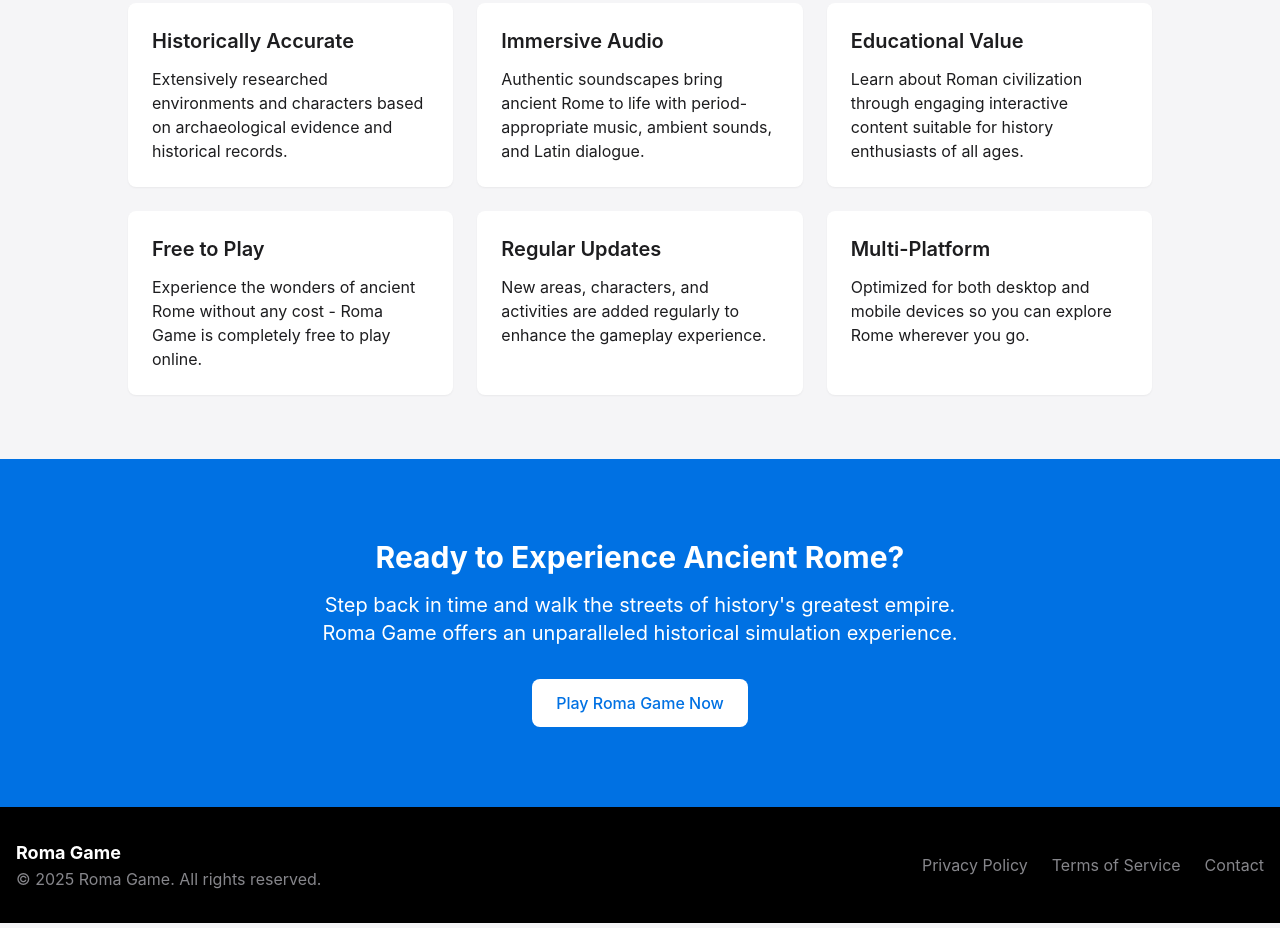
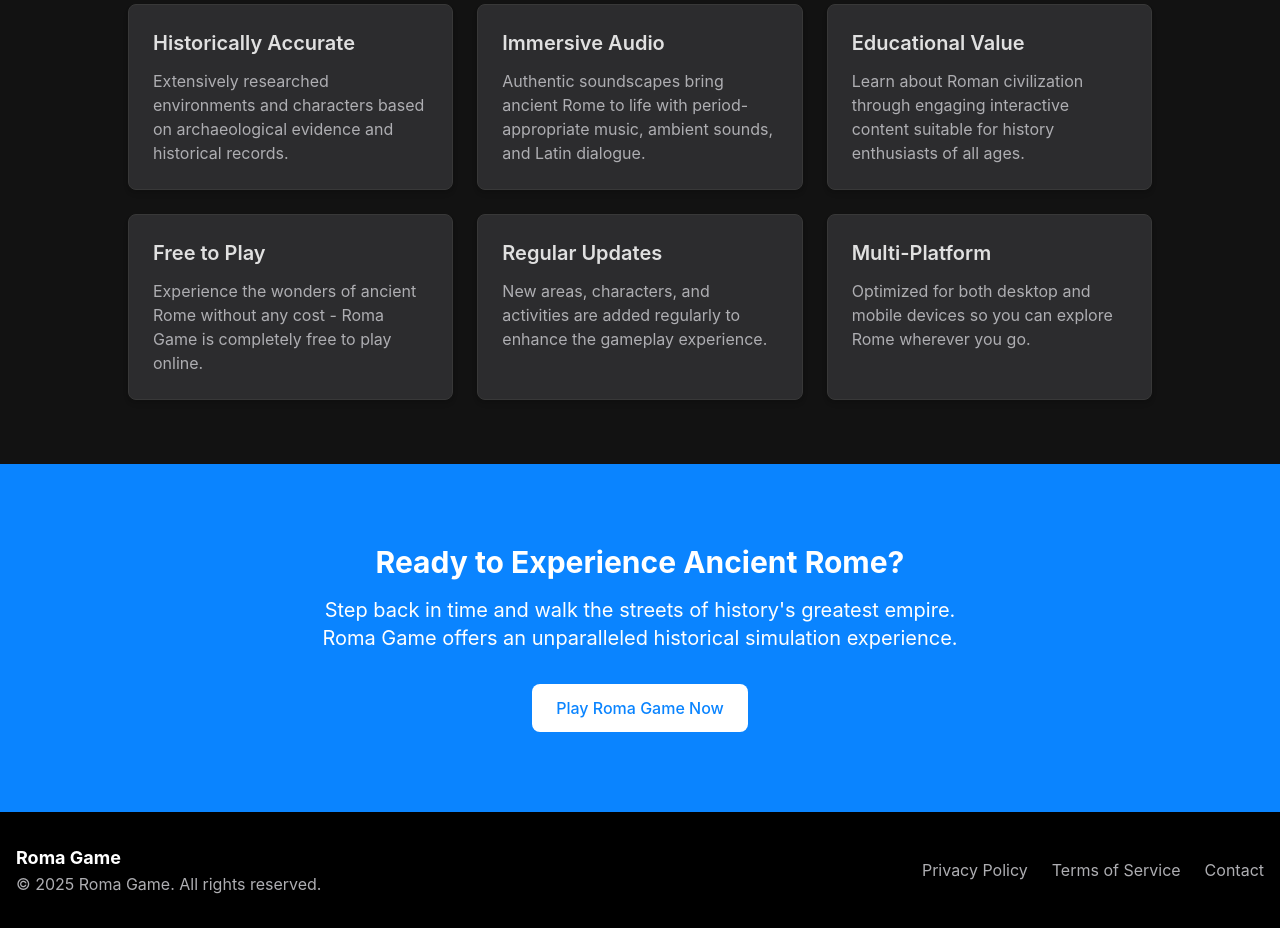
Before and after one commit to askkai/romagame, a plain HTML site: page index.html in a window 1280 px wide. Shown: the part 2301-3229 px from the top of the page. Drawn offline with nearby package versions, Linux system fonts and the light colour scheme.

Commit message:
Update index.html - GA

```diff
--- a/index.html
+++ b/index.html
@@ -7,37 +7,56 @@
     <meta name="description" content="Explore the ancient streets of Rome in Roma Game, an immersive historical simulator that lets you experience life in the Roman Empire.">
     <link rel="canonical" href="https://romagame.net">
     <link href="https://cdn.jsdelivr.net/npm/tailwindcss@2.2.19/dist/tailwind.min.css" rel="stylesheet">
+    <!-- Google tag (gtag.js) -->
+    <script async src="https://www.googletagmanager.com/gtag/js?id=G-R44HJ350V4"></script>
+    <script>
+        window.dataLayer = window.dataLayer || [];
+        function gtag(){dataLayer.push(arguments);}
+        gtag('js', new Date());
+        gtag('config', 'G-R44HJ350V4');
+    </script>
     <style>
         body {
             font-family: -apple-system, BlinkMacSystemFont, 'Segoe UI', Roboto, Helvetica, Arial, sans-serif;
+            background-color: #121212;
+            color: #E0E0E0;
         }
 
-        /* Apple-inspired colors */
-        .bg-apple-blue {
-            background-color: #0071E3;
+        /* Dark theme colors */
+        .bg-dark-primary {
+            background-color: #121212;
         }
-        .bg-apple-gray {
-            background-color: #F5F5F7;
+        .bg-dark-secondary {
+            background-color: #1E1E1E;
         }
-        .text-apple-blue {
-            color: #0071E3;
+        .bg-dark-elevated {
+            background-color: #2C2C2E;
         }
-        .text-apple-darkgray {
-            color: #86868B;
+        .bg-dark-blue {
+            background-color: #0A84FF;
         }
-        .text-apple-black {
-            color: #1D1D1F;
+        .text-dark-primary {
+            color: #E0E0E0;
         }
-        .hover\:bg-apple-blue:hover {
-            background-color: #0062C3;
+        .text-dark-secondary {
+            color: #AEAEB2;
         }
-        .hover\:text-apple-blue:hover {
-            color: #0071E3;
+        .text-dark-blue {
+            color: #0A84FF;
+        }
+        .border-dark {
+            border-color: #383838;
+        }
+        .hover\:bg-dark-blue-hover:hover {
+            background-color: #007AFF;
+        }
+        .hover\:text-dark-blue:hover {
+            color: #0A84FF;
         }
 
         /* Gradient background */
-        .bg-apple-gradient {
-            background-image: linear-gradient(to right, #FFFFFF, #F5F5F7);
+        .bg-dark-gradient {
+            background-image: linear-gradient(to right, #121212, #1E1E1E);
         }
 
         /* Custom max-width */
@@ -46,20 +65,20 @@
         }
     </style>
 </head>
-<body class="bg-apple-gray text-apple-black">
+<body class="bg-dark-primary text-dark-primary">
     <!-- Header -->
-    <header class="w-full bg-white shadow-sm sticky top-0 z-10">
+    <header class="w-full bg-dark-secondary shadow-md sticky top-0 z-10 border-b border-dark">
         <div class="container mx-auto px-4 py-4 flex justify-between items-center">
-            <a href="/" class="text-2xl font-bold text-apple-blue">Roma Game</a>
+            <a href="/" class="text-2xl font-bold text-dark-blue">Roma Game</a>
             <nav class="hidden md:block">
                 <ul class="flex space-x-6">
-                    <li><a href="#about" class="hover:text-apple-blue transition-colors duration-300">About</a></li>
-                    <li><a href="#gameplay" class="hover:text-apple-blue transition-colors duration-300">Gameplay</a></li>
-                    <li><a href="#features" class="hover:text-apple-blue transition-colors duration-300">Features</a></li>
+                    <li><a href="#about" class="text-dark-primary hover:text-dark-blue transition-colors duration-300">About</a></li>
+                    <li><a href="#gameplay" class="text-dark-primary hover:text-dark-blue transition-colors duration-300">Gameplay</a></li>
+                    <li><a href="#features" class="text-dark-primary hover:text-dark-blue transition-colors duration-300">Features</a></li>
                 </ul>
             </nav>
             <button class="md:hidden">
-                <svg xmlns="http://www.w3.org/2000/svg" class="h-6 w-6" fill="none" viewBox="0 0 24 24" stroke="currentColor">
+                <svg xmlns="http://www.w3.org/2000/svg" class="h-6 w-6 text-dark-primary" fill="none" viewBox="0 0 24 24" stroke="currentColor">
                     <path stroke-linecap="round" stroke-linejoin="round" stroke-width="2" d="M4 6h16M4 12h16M4 18h16" />
                 </svg>
             </button>
@@ -67,20 +86,20 @@
     </header>
 
     <!-- Hero Section -->
-    <section class="py-12 md:py-20 bg-apple-gradient">
+    <section class="py-12 md:py-20 bg-dark-gradient">
         <div class="container mx-auto px-4">
             <div class="max-w-3xl mx-auto text-center mb-12">
                 <h1 class="text-4xl md:text-5xl font-bold mb-4">Experience Ancient Rome in Roma Game</h1>
-                <p class="text-xl text-apple-darkgray">Walk the streets of the mighty Roman Empire in this immersive historical simulator.</p>
+                <p class="text-xl text-dark-secondary">Walk the streets of the mighty Roman Empire in this immersive historical simulator.</p>
                 <div class="mt-8">
-                    <a href="#play" class="inline-block bg-apple-blue text-white px-6 py-3 rounded-lg font-medium hover:bg-apple-blue transition-colors duration-300">Play Now</a>
+                    <a href="#play" class="inline-block bg-dark-blue text-white px-6 py-3 rounded-lg font-medium hover:bg-dark-blue-hover transition-colors duration-300">Play Now</a>
                 </div>
             </div>
         </div>
     </section>
 
     <!-- Game Section -->
-    <section id="play" class="py-12 bg-white">
+    <section id="play" class="py-12 bg-dark-secondary">
         <div class="container mx-auto px-4">
             <h2 class="text-3xl font-bold text-center mb-8">Play Roma Game</h2>
             <div class="w-full max-w-8xl mx-auto bg-black rounded-lg overflow-hidden shadow-lg" style="height: 80vh;">
@@ -90,7 +109,7 @@
     </section>
 
     <!-- About Section -->
-    <section id="about" class="py-12 md:py-16 bg-apple-gray">
+    <section id="about" class="py-12 md:py-16 bg-dark-primary">
         <div class="container mx-auto px-4">
             <div class="max-w-4xl mx-auto">
                 <h2 class="text-3xl font-bold mb-6">About Roma Game</h2>
@@ -101,7 +120,7 @@
     </section>
 
     <!-- Gameplay Section -->
-    <section id="gameplay" class="py-12 md:py-16 bg-white">
+    <section id="gameplay" class="py-12 md:py-16 bg-dark-secondary">
         <div class="container mx-auto px-4">
             <div class="max-w-4xl mx-auto">
                 <h2 class="text-3xl font-bold mb-6">Gameplay Experience</h2>
@@ -128,44 +147,44 @@
     </section>
 
     <!-- Features Section -->
-    <section id="features" class="py-12 md:py-16 bg-apple-gray">
+    <section id="features" class="py-12 md:py-16 bg-dark-primary">
         <div class="container mx-auto px-4">
             <h2 class="text-3xl font-bold text-center mb-8">Key Features</h2>
             <div class="grid md:grid-cols-3 gap-6 max-w-5xl mx-auto">
-                <div class="bg-white p-6 rounded-lg shadow-sm">
+                <div class="bg-dark-elevated p-6 rounded-lg shadow-md border border-dark">
                     <h3 class="text-xl font-semibold mb-3">Historically Accurate</h3>
-                    <p>Extensively researched environments and characters based on archaeological evidence and historical records.</p>
+                    <p class="text-dark-secondary">Extensively researched environments and characters based on archaeological evidence and historical records.</p>
                 </div>
-                <div class="bg-white p-6 rounded-lg shadow-sm">
+                <div class="bg-dark-elevated p-6 rounded-lg shadow-md border border-dark">
                     <h3 class="text-xl font-semibold mb-3">Immersive Audio</h3>
-                    <p>Authentic soundscapes bring ancient Rome to life with period-appropriate music, ambient sounds, and Latin dialogue.</p>
+                    <p class="text-dark-secondary">Authentic soundscapes bring ancient Rome to life with period-appropriate music, ambient sounds, and Latin dialogue.</p>
                 </div>
-                <div class="bg-white p-6 rounded-lg shadow-sm">
+                <div class="bg-dark-elevated p-6 rounded-lg shadow-md border border-dark">
                     <h3 class="text-xl font-semibold mb-3">Educational Value</h3>
-                    <p>Learn about Roman civilization through engaging interactive content suitable for history enthusiasts of all ages.</p>
+                    <p class="text-dark-secondary">Learn about Roman civilization through engaging interactive content suitable for history enthusiasts of all ages.</p>
                 </div>
-                <div class="bg-white p-6 rounded-lg shadow-sm">
+                <div class="bg-dark-elevated p-6 rounded-lg shadow-md border border-dark">
                     <h3 class="text-xl font-semibold mb-3">Free to Play</h3>
-                    <p>Experience the wonders of ancient Rome without any cost - Roma Game is completely free to play online.</p>
+                    <p class="text-dark-secondary">Experience the wonders of ancient Rome without any cost - Roma Game is completely free to play online.</p>
                 </div>
-                <div class="bg-white p-6 rounded-lg shadow-sm">
+                <div class="bg-dark-elevated p-6 rounded-lg shadow-md border border-dark">
                     <h3 class="text-xl font-semibold mb-3">Regular Updates</h3>
-                    <p>New areas, characters, and activities are added regularly to enhance the gameplay experience.</p>
+                    <p class="text-dark-secondary">New areas, characters, and activities are added regularly to enhance the gameplay experience.</p>
                 </div>
-                <div class="bg-white p-6 rounded-lg shadow-sm">
+                <div class="bg-dark-elevated p-6 rounded-lg shadow-md border border-dark">
                     <h3 class="text-xl font-semibold mb-3">Multi-Platform</h3>
-                    <p>Optimized for both desktop and mobile devices so you can explore Rome wherever you go.</p>
+                    <p class="text-dark-secondary">Optimized for both desktop and mobile devices so you can explore Rome wherever you go.</p>
                 </div>
             </div>
         </div>
     </section>
 
     <!-- CTA Section -->
-    <section class="py-12 md:py-20 bg-apple-blue text-white">
+    <section class="py-12 md:py-20 bg-dark-blue text-white">
         <div class="container mx-auto px-4 text-center">
             <h2 class="text-3xl font-bold mb-4">Ready to Experience Ancient Rome?</h2>
             <p class="text-xl mb-8 max-w-2xl mx-auto">Step back in time and walk the streets of history's greatest empire. Roma Game offers an unparalleled historical simulation experience.</p>
-            <a href="#play" class="inline-block bg-white text-apple-blue px-6 py-3 rounded-lg font-medium hover:bg-gray-100 transition-colors duration-300">Play Roma Game Now</a>
+            <a href="#play" class="inline-block bg-white text-dark-blue px-6 py-3 rounded-lg font-medium hover:bg-gray-200 transition-colors duration-300">Play Roma Game Now</a>
         </div>
     </section>
 
@@ -175,13 +194,13 @@
             <div class="flex flex-col md:flex-row justify-between items-center">
                 <div class="mb-4 md:mb-0">
                     <p class="text-lg font-bold">Roma Game</p>
-                    <p class="text-apple-darkgray">© 2025 Roma Game. All rights reserved.</p>
+                    <p class="text-dark-secondary">© 2025 Roma Game. All rights reserved.</p>
                 </div>
                 <div>
                     <ul class="flex space-x-6">
-                        <li><a href="#" class="text-apple-darkgray hover:text-white transition-colors duration-300">Privacy Policy</a></li>
-                        <li><a href="#" class="text-apple-darkgray hover:text-white transition-colors duration-300">Terms of Service</a></li>
-                        <li><a href="#" class="text-apple-darkgray hover:text-white transition-colors duration-300">Contact</a></li>
+                        <li><a href="#" class="text-dark-secondary hover:text-white transition-colors duration-300">Privacy Policy</a></li>
+                        <li><a href="#" class="text-dark-secondary hover:text-white transition-colors duration-300">Terms of Service</a></li>
+                        <li><a href="#" class="text-dark-secondary hover:text-white transition-colors duration-300">Contact</a></li>
                     </ul>
                 </div>
             </div>
@@ -197,10 +216,10 @@
             menuButton.addEventListener('click', function() {
                 if (menuItems.classList.contains('hidden')) {
                     menuItems.classList.remove('hidden');
-                    menuItems.classList.add('block', 'absolute', 'top-16', 'left-0', 'right-0', 'bg-white', 'shadow-lg', 'p-4');
+                    menuItems.classList.add('block', 'absolute', 'top-16', 'left-0', 'right-0', 'bg-dark-secondary', 'shadow-lg', 'p-4', 'border-t', 'border-dark');
                 } else {
                     menuItems.classList.add('hidden');
-                    menuItems.classList.remove('block', 'absolute', 'top-16', 'left-0', 'right-0', 'bg-white', 'shadow-lg', 'p-4');
+                    menuItems.classList.remove('block', 'absolute', 'top-16', 'left-0', 'right-0', 'bg-dark-secondary', 'shadow-lg', 'p-4', 'border-t', 'border-dark');
                 }
             });
         });
```
